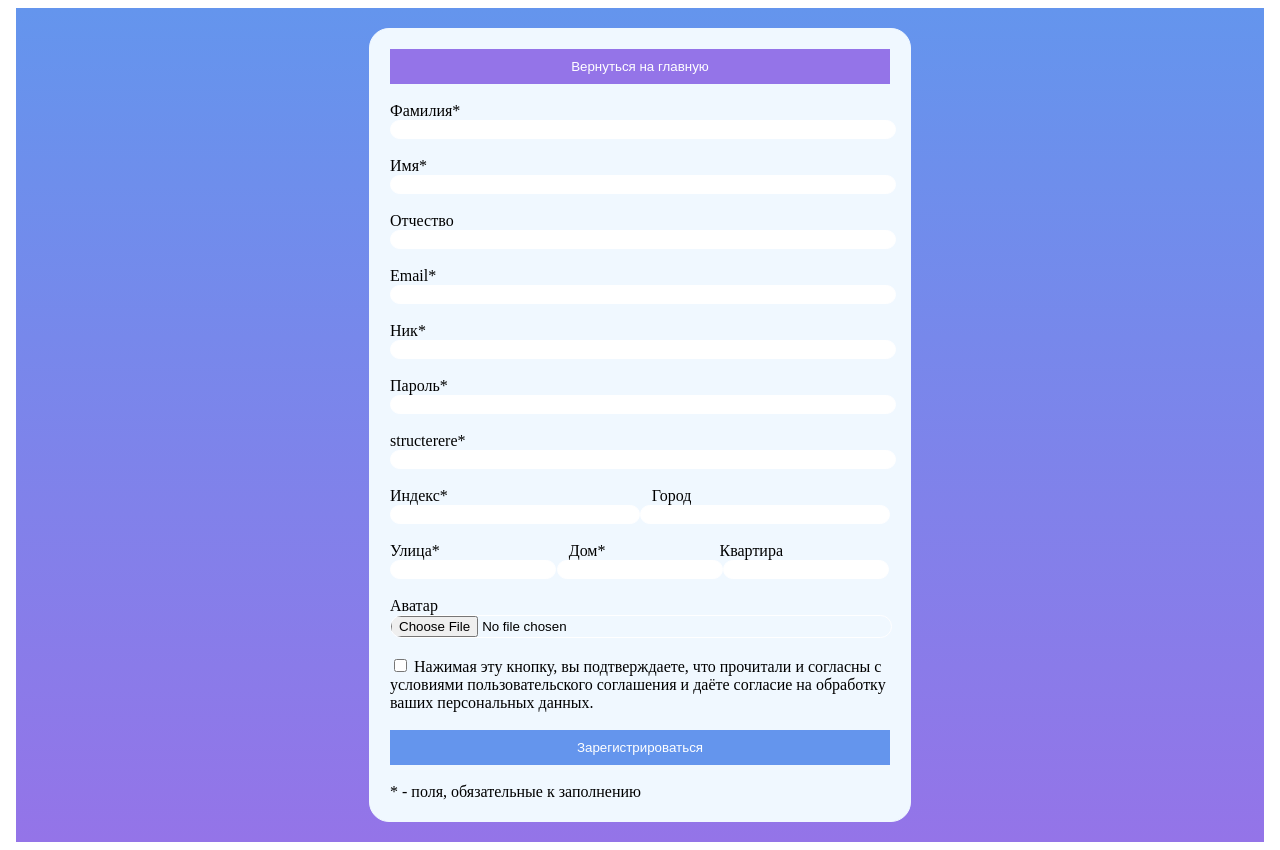
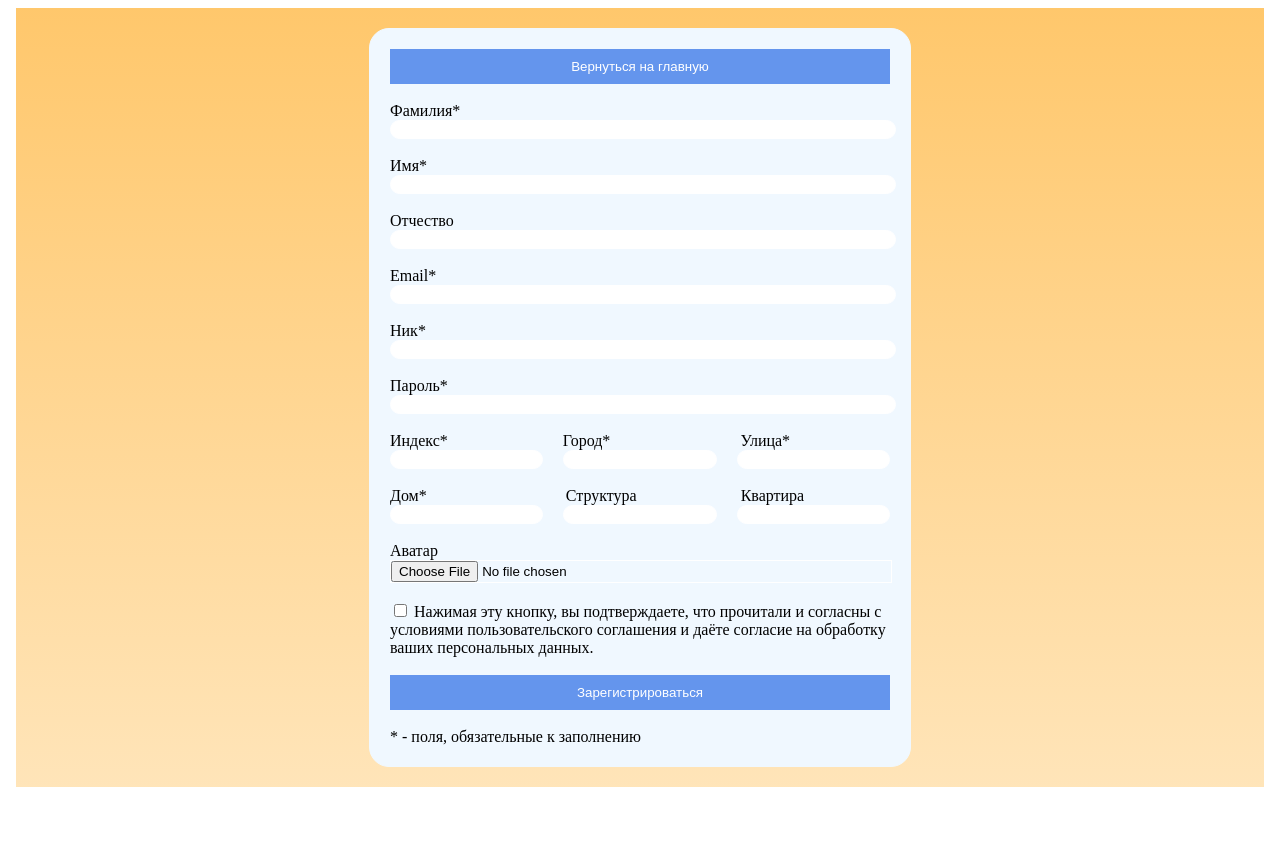
Before and after one commit to pishem-zapuskayem/book-exchange-service-front, an Angular app: page /registration in a window 1280 px wide. After the commit the page ends 800 px from the top, so only its background shows below. Built offline with nearby package versions, Linux system fonts and the light colour scheme.

Commit message:
Окно регистрации и главная, еще не доделаная

```diff
--- a/src/app/pages/home/start-page/home-page.component.html
+++ b/src/app/pages/home/start-page/home-page.component.html
@@ -1,4 +1,6 @@
+
 <body>
+
 <div class="header">
       <img src="logo.png" alt="Logo" class="logo">
     <div class="buttons">
@@ -13,17 +15,33 @@
       <a routerLink="/registration"> Registration</a>
     </div>
 </div>
+
 <div class="centered-container">
-    <div class="form">
-      <p>Обмен книгами (буккроссер) становится всё более популярен. Это даёт шанс бумажным
-        книгам продлить свою жизнь, помогает владельцам книг делиться хорошими историями и
-        получать новые впечатления.
-        Все буккроссеры любят свои книги и любят их читать. Они щедрые, новаторские, дружелюбные,
-        добросердечные, веселые и образованные люди.
-        Наш сайт предлагает совершить не просто обмен, а добавить к этому увлекательному
-        процессу элемент сюрприза. Подбор книг для обмена будет выполнен по пожеланиям участников,
-        но только при получении книги станет известно, какая именно книга будет радовать своего
-        владельца. Интересно? Тогда начинайте обмен и приглашайте своих друзей поучаствовать!</p>
+  <div class="form1">
+  <div class="left-column">
+    <div class="up-column">
+    <h2 class="left">Обмен книгами</h2>
+    <h2 class="right">становится всё    </h2>
+    <h2 class="left">более популярен</h2>
     </div>
+    <div class="down-column">
+    <h3>Это даёт шанс бумажным
+      книгам продлить свою жизнь, помогает владельцам книг делиться хорошими историями и
+      получать новые впечатления.</h3>
+    <h3> Все буккроссеры любят свои книги и любят их читать. </h3>
+    <h3> Они щедрые, новаторские, дружелюбные,
+      добросердечные, веселые и образованные люди.</h3>
+    </div>
+  </div>
+  <div class="right-column">
+    <h3>Наш сайт предлагает совершить не просто обмен, а добавить к этому увлекательному
+      процессу элемент сюрприза. Подбор книг для обмена будет выполнен по пожеланиям участников,
+      но только при получении книги станет известно, какая именно книга будет радовать своего
+      владельца. </h3>
+    <h1 class="right"> Интересно?</h1>
+    <h3> Тогда начинайте обмен и приглашайте своих друзей поучаствовать!</h3>
+  </div>
+  </div>
 </div>
+
 </body>
--- a/src/app/pages/home/start-page/home-page.component.scss
+++ b/src/app/pages/home/start-page/home-page.component.scss
@@ -1,5 +1,6 @@
 body {
-  background: linear-gradient( to bottom, #7491E7, #9474E8);
+  overflow-x: hidden;
+  background: linear-gradient( to bottom, #FFC76B, #FFE5BA) fixed;
 }
 
 .logo img {
@@ -16,9 +17,9 @@ body {
   display: flex;
   justify-content: space-between;
   align-items: center;
-  background-color: #333;
+  background-color: white;
   color: white;
-  padding: 10px;
+  padding: 20px;
 }
 
 .buttons button{
@@ -43,25 +44,12 @@ body {
   margin-top: 20px;
 }
 
-.centered-container{
-  display: flex;
-  justify-content: center;
-  align-items: center;
 
-}
 .logo img {
   width: 100px;
   height: auto;
 }
-.form{
-  width: 1000px;
-  height: 700px;
-  border: 1px solid aliceblue;
-  border-radius: 20px;
-  padding: 20px;
-  margin: 50px;
-  background-color: aliceblue;
-}
+
 
 p {
   font-size: 30px;
@@ -79,3 +67,71 @@ p {
   block-size: 10rem;
   border: 1px solid var(--ant-primary-6);
 }
+
+.centered-container{
+  padding: 20px;
+  display: flex;
+  justify-content: center;
+  align-items: center;
+}
+.form{
+  width: 1000px;
+  padding: 20px;
+  border: 1px solid aliceblue;
+  border-radius: 20px;
+  margin: 50px;
+  background-color: aliceblue;
+}
+.form1{
+
+  width: 1200px;
+  display: flex;
+}
+.left-column {
+  padding-bottom: 17px;
+  width: 60%;
+  background-color: white;
+}
+
+.right-column {
+  padding: 20px;width: 40%;
+  background-color: lightgray;
+}
+.up-column {
+  padding-top: 20px;
+  line-height: 25px;
+  height: 30%;
+  background-color:white ;
+}
+
+.down-column {
+  padding: 20px;
+  height: 70%;
+  background-color: cornsilk;
+}
+
+h2{
+  color: #FFC76B;
+  font-weight: 800;
+  font-size: 68px;
+}
+
+h1{
+  color: #FFE5BA;
+  font-weight: 1000;
+  font-size: 30px;
+}
+h3{
+  font-weight: 600;
+  font-size: 24px;
+  font-style: oblique;
+}
+.right {
+  text-align: right;
+}
+.center {
+  text-align: center;
+}
+.left {
+  text-align: left;
+}
--- a/src/app/registration/registration.component.html
+++ b/src/app/registration/registration.component.html
@@ -28,23 +28,25 @@
 
       <label for="password">Пароль* </label><br>
       <input formControlName="password"  class="forbox" type="password" id="password" ng-model="ctrl.password" required><br><br>
-      <label for="strucher">structerere* </label><br>
-      <input formControlName="addrStructure"  class="forbox" type="text" id="strucher" ng-model="ctrl.password" required><br><br>
 
-      <label for="index">Индекс* </label> <label class="text1" for="city">Город </label> <br>
+      <div class="flex">
+      <label for="index">Индекс* </label> <label class="text" for="city">Город* </label><label class="text1" for="street">Улица* </label><br>
+      </div>
       <div class="flex">
         <input formControlName="addrIndex"  class="forbox1"  type="index" id="index" ng-model="ctrl.index" required>
-        <input formControlName="addrCity"  class="forbox1" type="city" id="city" ng-model="ctrl.city" required><br>
+        <input formControlName="addrCity"  class="forbox1" type="city" id="city" ng-model="ctrl.city" required>
+        <input formControlName="addrStreet"  class="forbox1" type="street" id="street" ng-model="ctrl.street" required>
       </div><br>
-      <label for="street">Улица* </label> <label class="text2" for="house">Дом* </label> <label class="text3" for="apartment">Квартира </label><br>
+      <label  for="house">Дом* </label> <label class="text2" for="strucher">Структура </label> <label class="text3" for="apartment">Квартира </label><br>
       <div class="flex">
-        <input formControlName="addrStreet"  class="forbox2" type="street" id="street" ng-model="ctrl.street" required>
-        <input formControlName="addrHouse"  class="forbox2" type="house" id="house" ng-model="ctrl.house" required>
-        <input formControlName="addrApart"  class="forbox2" type="apartment" id="apartment" ng-model="ctrl.apartment" required><br></div><br>
+        <input formControlName="addrHouse"  class="forbox1" type="house" id="house" ng-model="ctrl.house" required>
+        <input formControlName="addrStructure"  class="forbox1" type="text" id="strucher" ng-model="ctrl.password">
+        <input formControlName="addrApart"  class="forbox1" type="apartment" id="apartment" ng-model="ctrl.apartment" >
+      </div><br>
       <label for="avatar">Аватар</label><br>
       <input
         formControlName="avatar"
-        class="forbox" type="file"
+        class="forbox2" type="file"
         id="avatar" (change)="onFileChanged($event)"
       ><br><br>
       <input type="checkbox" id="agreementCheckbox"> <label for="agreementCheckbox" required> Нажимая эту кнопку, вы подтверждаете, что прочитали и согласны с условиями пользовательского соглашения и даёте согласие на обработку ваших персональных данных.</label><br><br>
--- a/src/app/registration/registration.component.scss
+++ b/src/app/registration/registration.component.scss
@@ -1,5 +1,6 @@
 body {
-  background: linear-gradient( to bottom, cornflowerblue, #9474E8);
+  background: linear-gradient( to bottom, #FFC76B, #FFE5BA) fixed;
+  overflow-x: hidden;
 }
 .centered-container{
   display: flex;
@@ -9,7 +10,6 @@ body {
 }
 .registration-form{
   width: 500px;
-  padding: 10px;
   border: 1px solid aliceblue;
   border-radius: 20px;
   padding: 20px;
@@ -23,29 +23,36 @@ body {
   border-radius: 20px;
 }
 .forbox1 {
-  width: 49%;
+  width: 50%;
   border: 1px solid white;
   border-radius: 20px;
+  flex: 1; /* Занимает равное пространство в строке */
+  margin-right: 20px; /* Расстояние между ячейками */
+}
+
+.forbox1:last-child {
+  margin-right: 0; /* Убирает отступ после последней ячейки */
 }
 .forbox2 {
-  width: 32%;
-
+  width: 100%;
   border: 1px solid white;
-  border-radius: 20px;
+  border-radius: 0px;
+}
+.text {
+  margin-left: 23%;
 }
 .text1 {
-  margin-left: 40%;
+  margin-left: 26%;
 }
 .text2 {
-  margin-left: 25%;
+  margin-left: 27%;
 }
 .text3 {
-  margin-left: 22%;
+  margin-left: 20%;
 }
 .flex
 {
   display: flex;
-  justify-content: space-between;
 }
 .custom-btn {
   width: 100%;
@@ -56,7 +63,7 @@ body {
 }
 .btn-back {
   width: 100%;
-  background-color: #9474E8;
+  background-color: cornflowerblue;
   color: white;
   border: none;
   padding: 10px;
--- a/src/app/registration/registration.component.ts
+++ b/src/app/registration/registration.component.ts
@@ -26,53 +26,51 @@ export class RegistrationComponent {
 
       lastName: new FormControl(null, [
         Validators.required,
-        Validators.minLength(4)
+        Validators.maxLength(50)
       ]),
       firstName: new FormControl(null, [
         Validators.required,
-        Validators.minLength(4)
+        Validators.maxLength(25)
+      ]),
+      secondName: new FormControl(null, [
+        Validators.required,
+        Validators.maxLength(25)
+      ]),
+      email: new FormControl(null, [
+        Validators.required,
+        Validators.maxLength(4)
       ]),
       username: new FormControl(null, [
         Validators.required,
-        Validators.minLength(4)
+        Validators.minLength(2)
       ]),
       password: new FormControl(null, [
         Validators.required,
-        Validators.minLength(4)
-      ]),
-
-
-      secondName: new FormControl(null, [
-        Validators.required,
-        Validators.minLength(4)
+        Validators.minLength(8)
       ]),
       addrIndex: new FormControl(null, [
         Validators.required,
-        Validators.minLength(4)
-      ]),
-      email: new FormControl(null, [
-        Validators.required,
-        Validators.minLength(4)
+        Validators.maxLength(7)
       ]),
       addrCity: new FormControl(null, [
         Validators.required,
-        Validators.minLength(4)
+        Validators.maxLength(15)
+      ]),
+      addrStreet: new FormControl(null, [
+        Validators.required,
+        Validators.maxLength(25)
       ]),
       addrHouse: new FormControl(null, [
         Validators.required,
-        Validators.minLength(4)
+        Validators.maxLength(5)
       ]),
       addrStructure: new FormControl(null, [
         Validators.required,
-        Validators.minLength(4)
-      ]),
-      addrStreet: new FormControl(null, [
-        Validators.required,
-        Validators.minLength(4)
+        Validators.maxLength(2)
       ]),
       addrApart: new FormControl(null, [
         Validators.required,
-        Validators.minLength(4)
+        Validators.maxLength(3)
       ]),
       avatar: new FormControl(null, []),
     });
```
